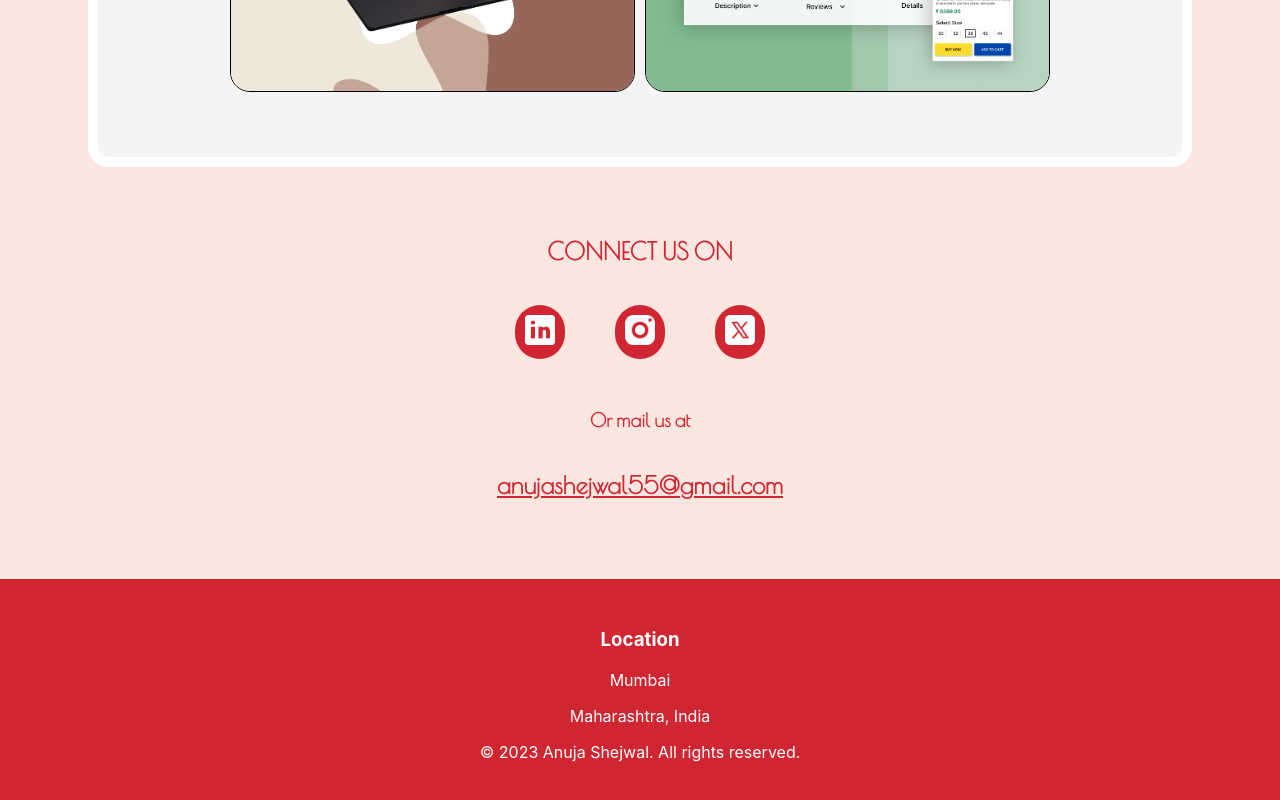
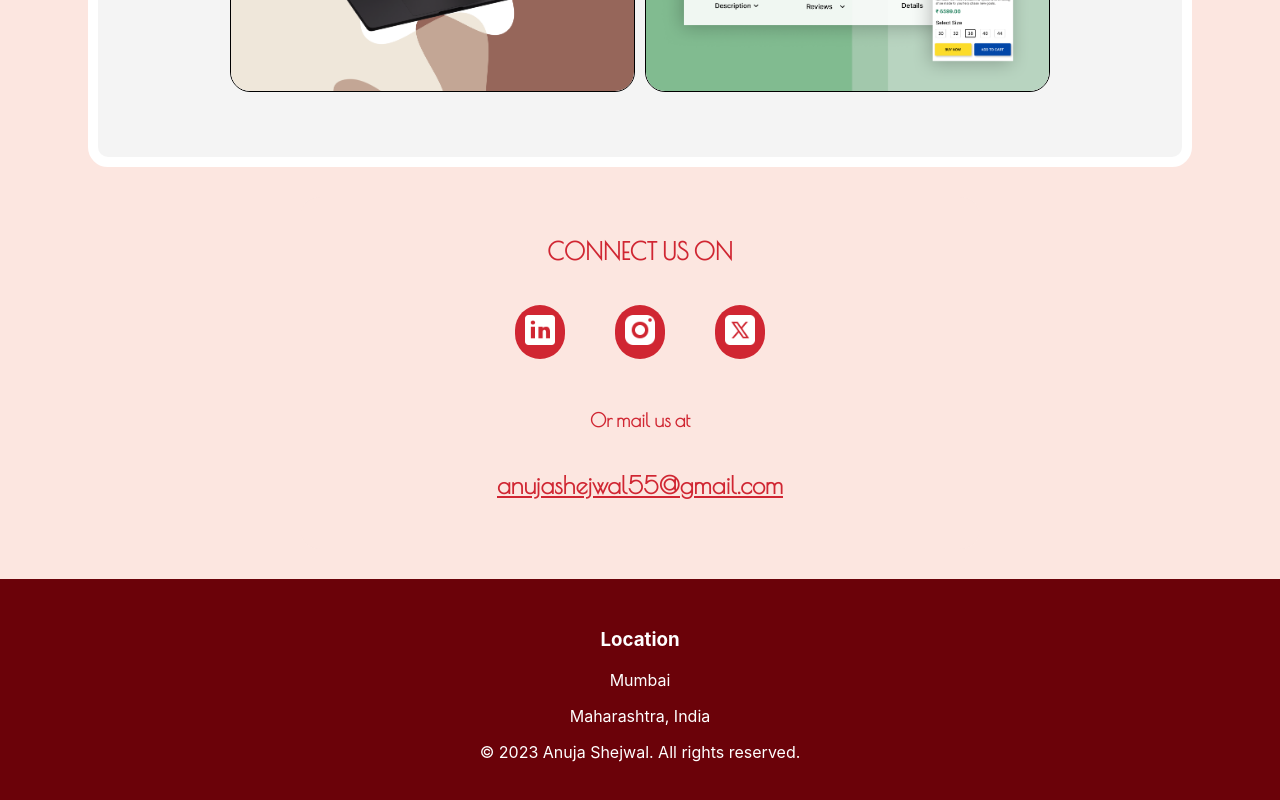
Before and after one commit to anujashejwal/personal-portfolio, a React (Create React App) app: page / in a window 1280 px wide. Shown: the part 1843-2643 px from the top of the page. Built offline with nearby package versions, Linux system fonts and the light colour scheme; a web font is replaced by a local one.

Commit message:
changed footer color

```diff
--- a/src/Components/Footer/Footer.css
+++ b/src/Components/Footer/Footer.css
@@ -1,6 +1,6 @@
 .footer-box{
     padding: 30px;
-    background-color:#D02632;
+    background-color:#6b0209;
     justify-content: center !important;
     align-items: center !important;
     text-align: center !important;
```
